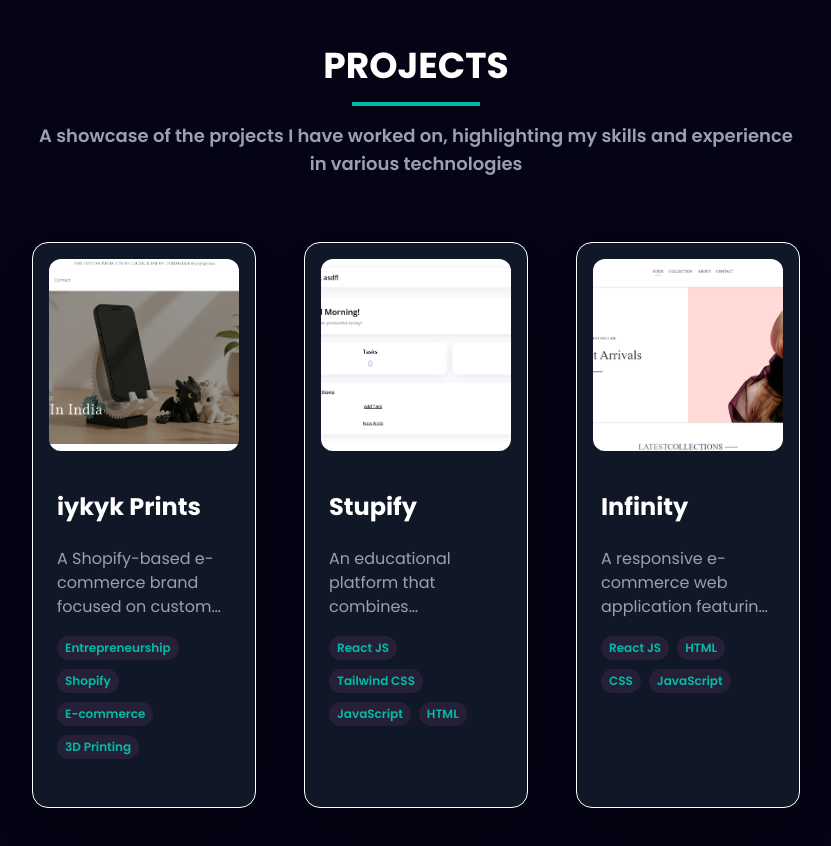
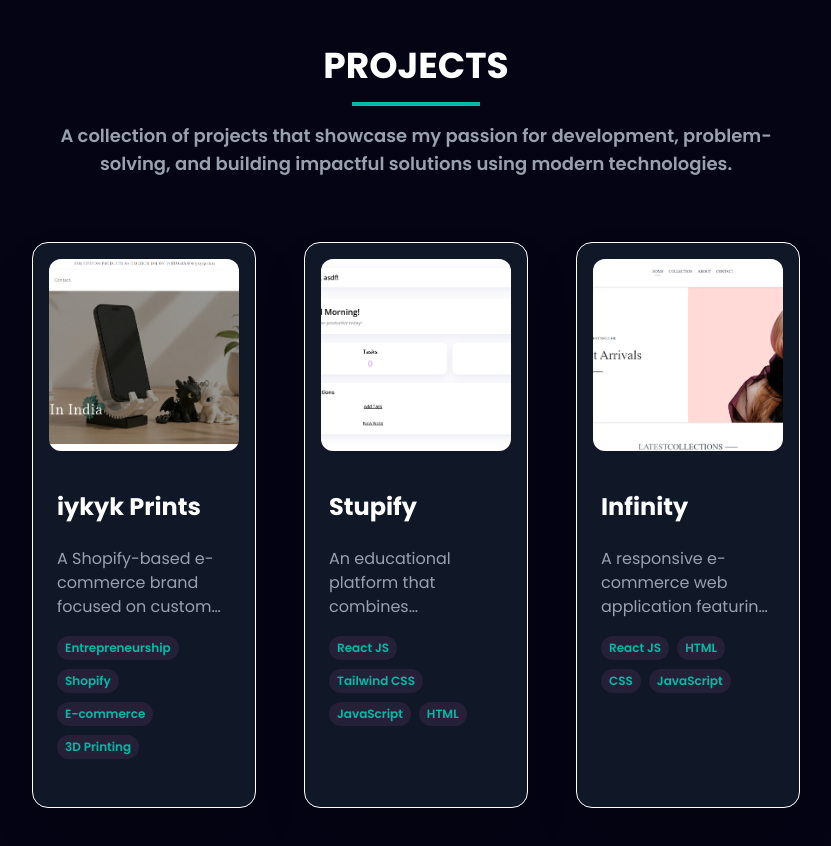
Before and after one commit to YashasviDagar/Yashasvi-D-Portfolio, a React (Vite) app in the folder myportfolio/: page / in a window 1280 px wide. Shown: the part 2100-2946 px from the top of the page, without its empty margins (224-1055 px from the left). Built offline with nearby package versions, Linux system fonts and the light colour scheme.

Commit message:
Changed Intro Line

```diff
--- a/myportfolio/src/components/Work/Work.jsx
+++ b/myportfolio/src/components/Work/Work.jsx
@@ -29,8 +29,7 @@
         <div className="w-32 h-1 bg-teal-500 mx-auto mt-4"></div>
 
         <p className="text-gray-400 mt-4 text-lg font-semibold">
-          A showcase of the projects I have worked on, highlighting my skills
-          and experience in various technologies
+          A collection of projects that showcase my passion for development, problem-solving, and building impactful solutions using modern technologies.
         </p>
       </div>
 
```
